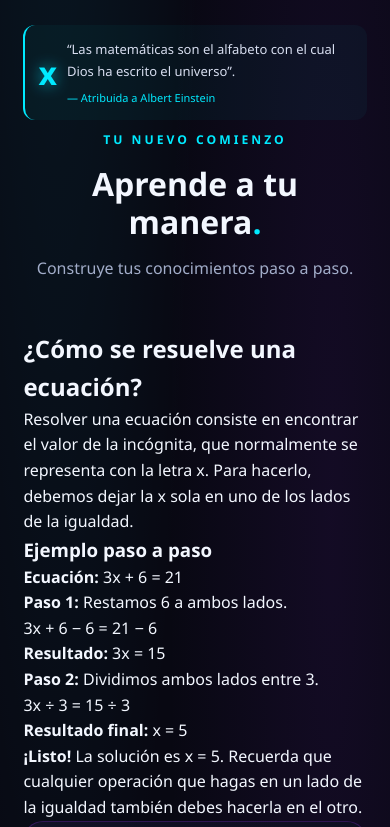
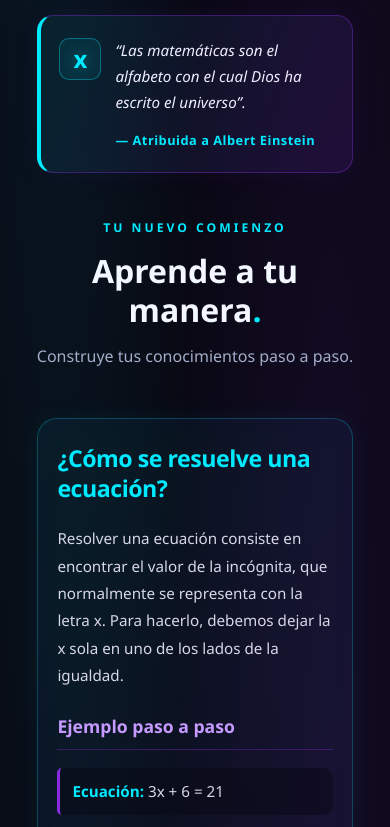
Before and after one commit to sebastianardilac0728-rgb/ALGEON, a plain HTML site: page index.html in a window 390 px wide. Shown: the part 1180-2007 px from the top of the page. Drawn offline with Linux system fonts and the light colour scheme.

Commit message:
Add styles for algebra and quote sections
Added styles for algebra explanation and Einstein quote sections, including responsive adjustments for smaller screens.

```diff
--- a/styles.css
+++ b/styles.css
@@ -1158,3 +1158,212 @@ input:focus-visible {
     transition-duration: 0.01ms !important;
   }
 }
+
+
+/* ==========================================
+   ALGEON — EXPLICACIÓN DEL ÁLGEBRA
+   ========================================== */
+
+.explicacion-algebra {
+    width: min(100% - 40px, 850px);
+    margin: 45px auto 55px;
+    padding: 35px 40px;
+    box-sizing: border-box;
+
+    background:
+        linear-gradient(
+            135deg,
+            rgba(0, 234, 255, 0.055),
+            rgba(138, 43, 226, 0.09)
+        );
+
+    border: 1px solid rgba(0, 234, 255, 0.24);
+    border-radius: 20px;
+
+    box-shadow:
+        0 0 25px rgba(0, 234, 255, 0.055),
+        inset 0 0 25px rgba(138, 43, 226, 0.035);
+
+    color: #d8d8e8;
+    font-size: 1rem;
+    line-height: 1.85;
+    overflow-wrap: anywhere;
+}
+
+.explicacion-algebra h2 {
+    margin: 0 0 22px;
+    color: #00eaff;
+    font-size: clamp(1.5rem, 3vw, 2rem);
+    line-height: 1.3;
+    letter-spacing: -0.5px;
+    text-align: left;
+}
+
+.explicacion-algebra h3 {
+    margin: 32px 0 18px;
+    padding-bottom: 10px;
+
+    color: #c69aff;
+    font-size: 1.25rem;
+    line-height: 1.4;
+
+    border-bottom: 1px solid rgba(138, 43, 226, 0.35);
+}
+
+.explicacion-algebra p {
+    margin: 0 0 15px;
+    color: #d8d8e8;
+    text-align: left;
+}
+
+.explicacion-algebra strong {
+    color: #00eaff;
+    font-weight: 700;
+}
+
+/* Resalta las operaciones matemáticas */
+
+.explicacion-algebra p:has(strong) {
+    padding: 12px 15px;
+    background: rgba(8, 8, 18, 0.45);
+    border-left: 3px solid #8a2be2;
+    border-radius: 5px 10px 10px 5px;
+}
+
+/* Separa visualmente el resultado final */
+
+.explicacion-algebra p:last-child {
+    margin-top: 25px;
+    margin-bottom: 0;
+    padding: 18px;
+    background: rgba(0, 234, 255, 0.055);
+    border: 1px solid rgba(0, 234, 255, 0.22);
+    border-radius: 12px;
+}
+
+/* ==========================================
+   FRASE DE ALBERT EINSTEIN
+   ========================================== */
+
+.footer-cita {
+    position: relative;
+    display: flex;
+    align-items: center;
+    gap: 25px;
+
+    width: min(100% - 40px, 900px);
+    margin: 0 auto 65px;
+    padding: 28px 35px;
+    box-sizing: border-box;
+
+    background: linear-gradient(
+        115deg,
+        rgba(0, 234, 255, 0.07),
+        rgba(138, 43, 226, 0.13)
+    );
+
+    border: 1px solid rgba(138, 43, 226, 0.38);
+    border-left: 4px solid #00eaff;
+    border-radius: 16px;
+
+    box-shadow: 0 0 28px rgba(138, 43, 226, 0.07);
+}
+
+/* Letra x decorativa */
+
+.footer-x {
+    flex-shrink: 0;
+    display: grid;
+    place-items: center;
+
+    width: 58px;
+    height: 58px;
+
+    color: #00eaff;
+    font-size: 2rem;
+    font-weight: 800;
+
+    background: rgba(0, 234, 255, 0.07);
+    border: 1px solid rgba(0, 234, 255, 0.35);
+    border-radius: 14px;
+
+    text-shadow: 0 0 15px rgba(0, 234, 255, 0.4);
+}
+
+/* Texto de la cita */
+
+.footer-cita blockquote {
+    flex: 1;
+    min-width: 0;
+    margin: 0;
+
+    color: #eeeeff;
+    font-size: clamp(1rem, 2vw, 1.2rem);
+    font-style: italic;
+    line-height: 1.8;
+}
+
+/* Autor */
+
+.footer-cita cite {
+    display: block;
+    margin-top: 15px;
+
+    color: #00eaff;
+    font-size: 0.9rem;
+    font-style: normal;
+    font-weight: 700;
+    letter-spacing: 0.5px;
+}
+
+/* ==========================================
+   AJUSTES PARA PANTALLAS PEQUEÑAS
+   ========================================== */
+
+@media (max-width: 600px) {
+    .explicacion-algebra {
+        width: calc(100% - 28px);
+        margin: 30px auto 40px;
+        padding: 24px 19px;
+        font-size: 0.95rem;
+        line-height: 1.8;
+    }
+
+    .explicacion-algebra h2 {
+        font-size: 1.45rem;
+    }
+
+    .explicacion-algebra h3 {
+        font-size: 1.1rem;
+        margin-top: 25px;
+    }
+
+    .explicacion-algebra p:has(strong) {
+        padding: 10px 12px;
+    }
+
+    .footer-cita {
+        width: calc(100% - 28px);
+        margin-bottom: 45px;
+        padding: 22px 18px;
+        gap: 14px;
+        align-items: flex-start;
+    }
+
+    .footer-x {
+        width: 42px;
+        height: 42px;
+        font-size: 1.5rem;
+        border-radius: 10px;
+    }
+
+    .footer-cita blockquote {
+        font-size: 0.95rem;
+        line-height: 1.7;
+    }
+
+    .footer-cita cite {
+        font-size: 0.8rem;
+        line-height: 1.5;
+    }
+}
```
